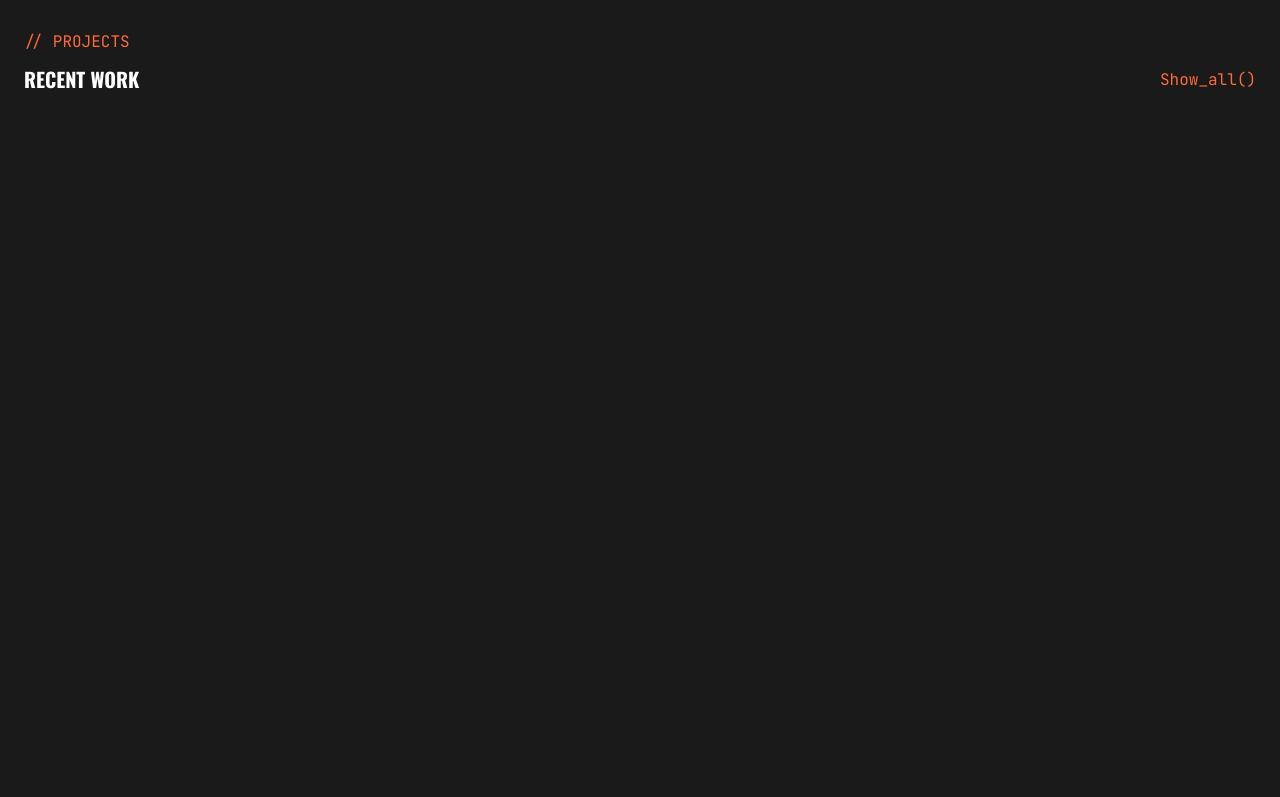
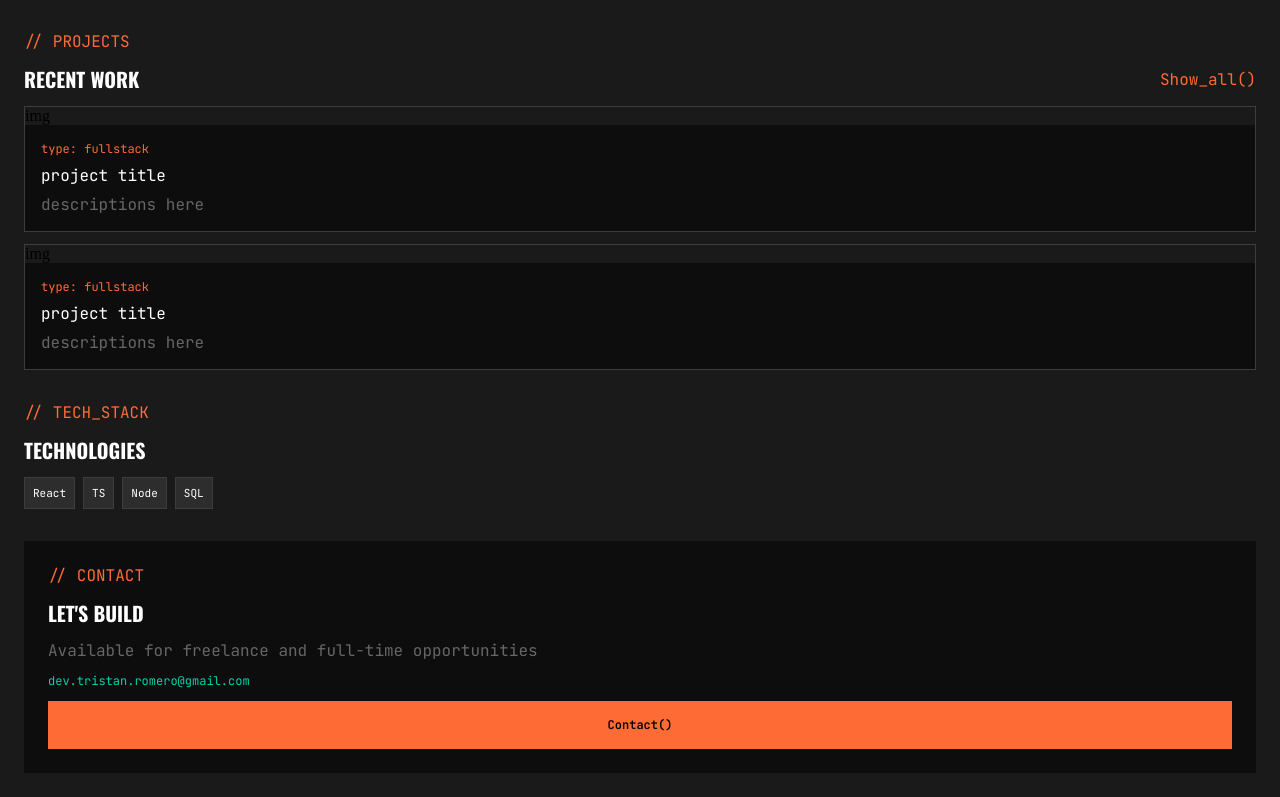
Before and after one commit to Ismael-devTR/fullstack-portfolio, a React (Vite) app: page / in a window 1280 px wide. Shown: the part 620-1417 px from the top of the page. Before the commit the page ends 800 px from the top, so only its background shows below. Built offline with nearby package versions, Linux system fonts and the light colour scheme.

Commit message:
adding styles and sections

```diff
--- a/src/App.css
+++ b/src/App.css
@@ -3,7 +3,7 @@
     padding: 0;
 }
 
-a{
+a {
     text-decoration: none;
 }
 
@@ -239,6 +239,10 @@ body {
     background-color: var(--bg-surface);
 }
 
+.border-placeholder {
+    border: 1px solid var(--bg-placeholder);
+}
+
 .metrics-container {
     display: flex;
     flex-direction: row;
@@ -255,15 +259,45 @@ body {
     padding: var(--space-6);
 }
 
-.projects-container{
+.projects-container {
     display: flex;
     flex-direction: column;
     gap: var(--space-5);
 }
 
-.projects-title{
+.projects-title {
     display: flex;
     flex-direction: row;
     justify-content: space-between;
     align-items: center;
 }
+
+.card-container {
+    display: flex;
+    flex-direction: column;
+}
+
+.card {
+    display: flex;
+    flex-direction: column;
+    border: 1px solid var(--bg-placeholder);
+}
+
+.description {
+    display: flex;
+    flex-direction: column;
+}
+
+.stack-container {
+    display: flex;
+    flex-direction: column;
+}
+
+.chip-container {
+    display: flex;
+}
+
+.contact{
+    display: flex;
+    flex-direction: column;
+}
--- a/src/App.tsx
+++ b/src/App.tsx
@@ -20,15 +20,15 @@ function App() {
             <span className="font-mono text-base">YEARS</span>
             <h6 className="font-display text-5xl ">5+</h6>
           </div>
-          <div className="metric-card bd-card p5">
+          <div className="metric-card bg-card p5">
             <span className="font-mono text-gray-600 text-base">Clients</span>
             <h6 className="font-display text-white text-5xl ">5+</h6>
           </div>
-            <div className="metric-card bd-card p5">
+          <div className="metric-card bg-card p5">
             <span className="font-mono text-gray-600 text-base">Projects</span>
             <h6 className="font-display text-white text-5xl ">5+</h6>
           </div>
-            <div className="metric-card bd-card p5">
+          <div className="metric-card bg-card p5">
             <span className="font-mono text-gray-600 text-base">Tools</span>
             <h6 className="font-display text-white text-5xl ">5+</h6>
           </div>
@@ -39,7 +39,41 @@ function App() {
             <h3 className="font-display text-white text-2xl">RECENT WORK</h3>
             <a className="font-mono text-orange" href="http://">Show_all()</a>
           </div>
-
+          <div className="card-container gap-5">
+            <div className="card">
+              img
+              <div className="description bg-card gap-4 p-6">
+                <span className="font-mono text-orange text-base">type: fullstack</span>
+                <span className="font-mono text-white text-xl">project title</span>
+                <p className="font-mono text-gray-600 text-xl">descriptions here</p>
+              </div>
+            </div>
+            <div className="card">
+              img
+              <div className="description bg-card gap-4 p-6">
+                <span className="font-mono text-orange text-base">type: fullstack</span>
+                <span className="font-mono text-white text-xl">project title</span>
+                <p className="font-mono text-gray-600 text-xl">descriptions here</p>
+              </div>
+            </div>
+          </div>
+        </section>
+        <section className="stack-container gap-5">
+          <span className="font-mono text-orange">// TECH_STACK</span>
+          <h3 className="font-display text-white text-2xl">TECHNOLOGIES</h3>
+          <div className="chip-container gap-4">
+            <div className="bg-dark-surface font-mono text-md text-white p-4 border-placeholder">React</div>
+            <span className="bg-dark-surface font-mono text-md text-white p-4 border-placeholder">TS</span>
+            <span className="bg-dark-surface font-mono text-md text-white p-4 border-placeholder">Node</span>
+            <span className="bg-dark-surface font-mono text-md text-white p-4 border-placeholder">SQL</span>
+          </div>
+        </section>
+        <section className="contact bg-card p-8 gap-5">
+          <span className="font-mono text-orange">// CONTACT</span>
+          <h3 className="font-display text-white text-2xl">LET'S BUILD</h3>
+          <p className="font-mono text-gray-600 text-xl">Available for freelance and full-time opportunities</p>
+          <span className="text-teal font-mono text-base">dev.tristan.romero@gmail.com</span>
+          <button type="button" className="button-site bg-orange text-base font-semibold ">Contact()</button>
         </section>
       </section>
     </div>
```
Lines whose indentation alone changed are shown as unchanged.
